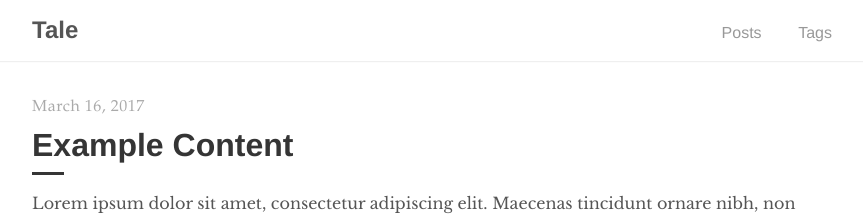
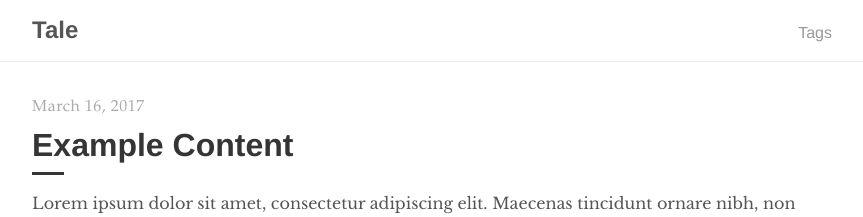
Before and after one commit to Bugeun/blog, a Jekyll site: the page built from index.html, in a window 1280 px wide. Shown: the top 217 px of the page, without its empty margins (208-1071 px from the left). Built offline with Jekyll 4.4.1, drawn with Linux system fonts in a browser that asks for light colours; the list of posts is cut into pages by our own code.

Commit message:
Update navigation.html

```diff
--- a/_includes/navigation.html
+++ b/_includes/navigation.html
@@ -4,7 +4,7 @@
       <h2 class="nav-title">{{ site.title }}</h2>
     </a>
     <ul>
-      <li><a href="{{ site.baseurl }}/">Posts</a></li>
+    <!--   <li><a href="{{ site.baseurl }}/">Posts</a></li> -->
       <li><a href="{{ '/tags' | prepend: site.baseurl }}">Tags</a></li>
     </ul>
   </div>
```
